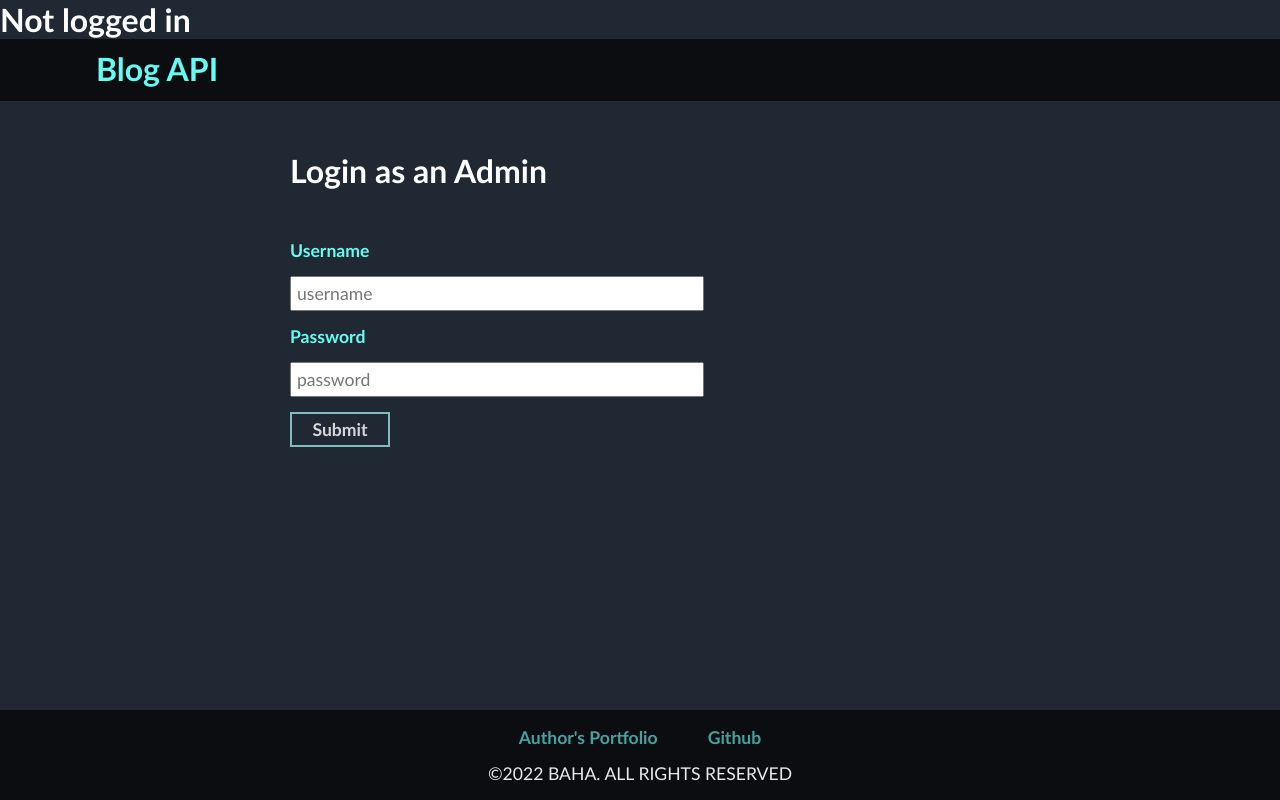
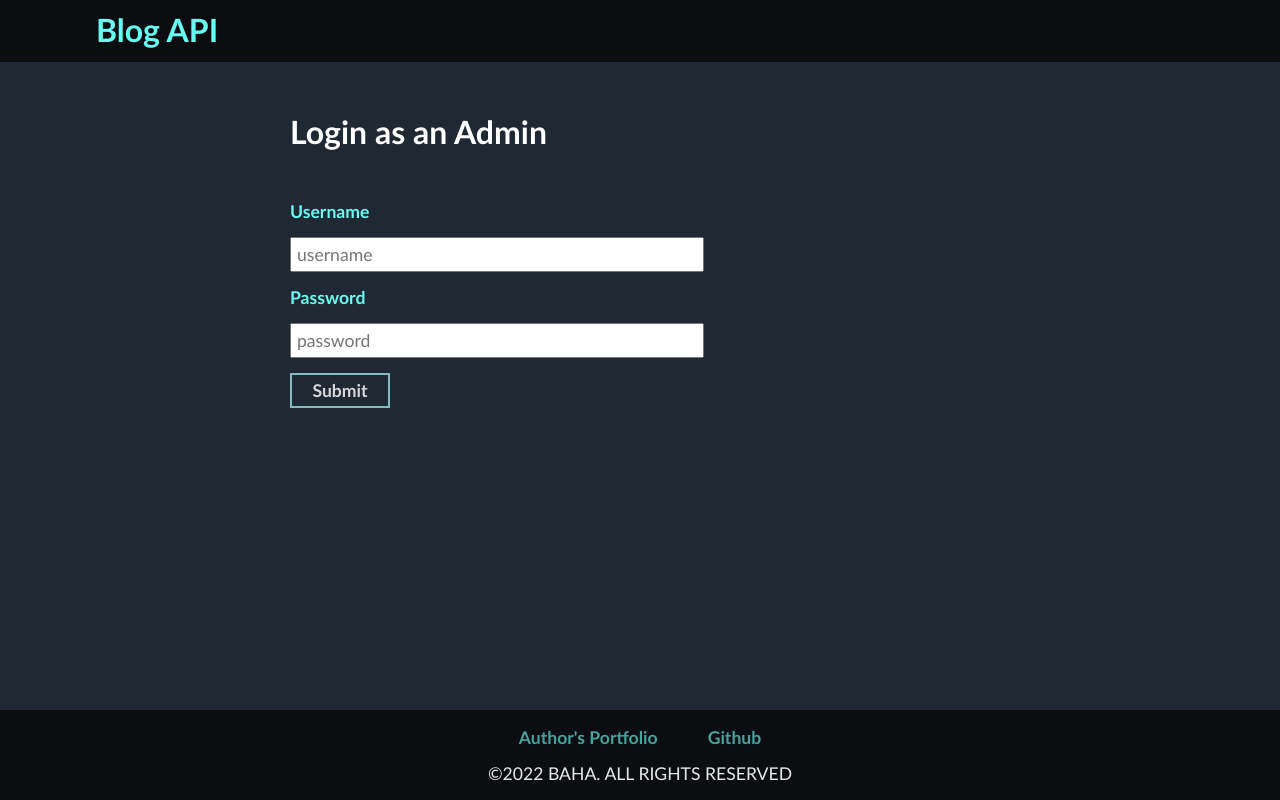
Before and after one commit to baha-homidov/blog-api-frontend, a React (Create React App) app: page /admin in a window 1280 px wide. Built offline with nearby package versions, Linux system fonts and the light colour scheme; no server answers.

Commit message:
clean-up

```diff
--- a/src/components/App.jsx
+++ b/src/components/App.jsx
@@ -1,22 +1,28 @@
-import Header from "./Header";
+// Styles import
 import "../assets/styles/App.css";
 
+// Components import
+import Header from "./Header";
 import Footer from "./Footer";
 import Loader from "./Loader";
-import { Outlet } from "react-router-dom";
+
+// Context import
 import AuthContext from "../context/AuthContext";
 
+// Utilites import
+import { Outlet } from "react-router-dom";
+import isLoggedIn from "../utils/auth";
 import { useEffect, useState, useContext } from "react";
-import isLoggedIn from "../utils/auth";
 
 function App() {
   // Access the data from the context
   const { user, setUser } = useContext(AuthContext);
+
   const [showLoader, setShowLoader] = useState(false);
 
   useEffect(() => {
+    // check if user is logged and set the global state
     const checkUser = async () => {
-      console.log("check");
       setShowLoader(true);
       const isLogged = await isLoggedIn();
       setUser(isLogged);
@@ -24,10 +30,9 @@ function App() {
     };
     checkUser();
   }, []);
+
   return (
     <div className="app">
-      <h1>{user ? "Logged In" : "Not logged in"}</h1>
-
       <Header />
       <div className="content-wrapper">
         {showLoader ? <Loader /> : <Outlet />}
--- a/src/components/ArticleCard.jsx
+++ b/src/components/ArticleCard.jsx
@@ -1,17 +1,21 @@
+// component import
+import Loader from "./Loader";
+
+// context imort
 import AuthContext from "../context/AuthContext";
-import { useNavigate } from "react-router-dom";
-import { useContext } from "react";
-import { Link } from "react-router-dom";
-import { useState } from "react";
+
+// utilites import
+import { useNavigate, Link } from "react-router-dom";
+import { useContext, useState } from "react";
 import isLoggedIn from "../utils/auth";
-import Loader from "./Loader";
+
 function ArticleCard(props) {
   // Access the data from the context
   const { user, setUser } = useContext(AuthContext);
 
   const [showLoader, setShowLoader] = useState(false);
 
-  const navigate = useNavigate();
+  const navigate = useNavigate(); // navigate object to navigate the routes programmaticaly
 
   async function deleteArticle() {
     if (showLoader === true) {
@@ -35,6 +39,8 @@ function ArticleCard(props) {
         if (!response.ok) {
           throw new Error("Network error");
         }
+
+        // remove the article from the local array to prevent new fetch call and page reload
         props.removeArticleFromLocalArray(props.article._id);
 
         setShowLoader(false);
@@ -48,7 +54,6 @@ function ArticleCard(props) {
     }
   }
 
-  console.log(props.article);
   return (
     <div className="article-card-wrapper">
       <Link className="link" to={`article/${props.article._id}`}>
--- a/src/components/AuthPage.jsx
+++ b/src/components/AuthPage.jsx
@@ -1,23 +1,27 @@
+// component import
+import ErrorComponent from "./ErrorComponent";
+import Loader from "./Loader";
+
+// context import
+import AuthContext from "../context/AuthContext";
+
+
+// utilites
 import { useState, useEffect, useContext } from "react";
-
-import Loader from "./Loader";
-import ErrorComponent from "./ErrorComponent";
 import { useNavigate } from "react-router-dom";
 import isLoggedIn from "../utils/auth";
-import AuthContext from "../context/AuthContext";
 
 function AuthPage() {
   const navigate = useNavigate();
 
   // Access the data from the context
+  const { user, setUser } = useContext(AuthContext);
 
   const [loginUsername, setLoginUsername] = useState("");
   const [loginPassword, setLoginPassword] = useState("");
   const [invalidPassword, setInvalidPassword] = useState(false);
   const [showLoader, setShowLoader] = useState(false);
   const [errorObj, setErrorObj] = useState(null);
-
-  const { user, setUser } = useContext(AuthContext);
 
   // const [registerUsername, setRegisterUsername] = useState("");
   // const [registerPassword, setRegisterPassword] = useState("");
@@ -81,7 +85,6 @@ function AuthPage() {
       if (data.response === "success") {
         setInvalidPassword(false);
         setUser(true);
-
       } else {
         setInvalidPassword(true);
       }
```
Also changed, not shown: src/components/ArticlePage.jsx (+9 -4 lines), src/components/CommentCard.jsx (+9 -4 lines), src/components/MainPage.jsx (+6 -5 lines), src/components/PostArticle.jsx (+4 -4 lines), src/assets/styles/MainPage.css (deleted).
